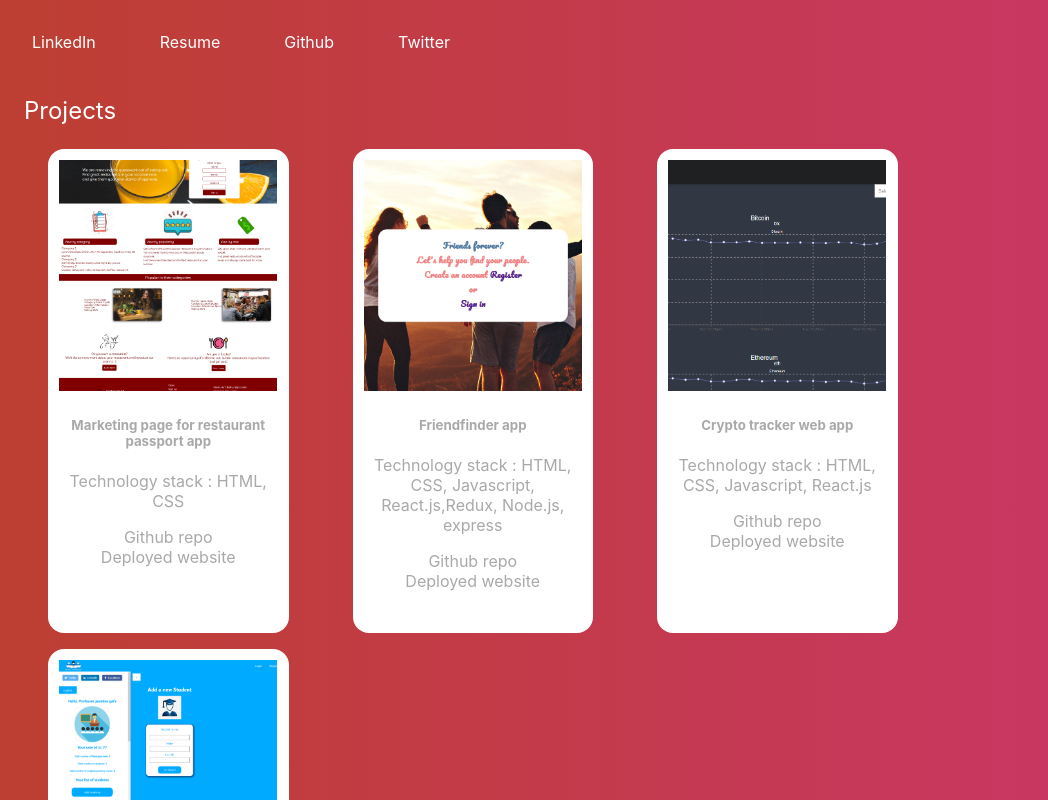
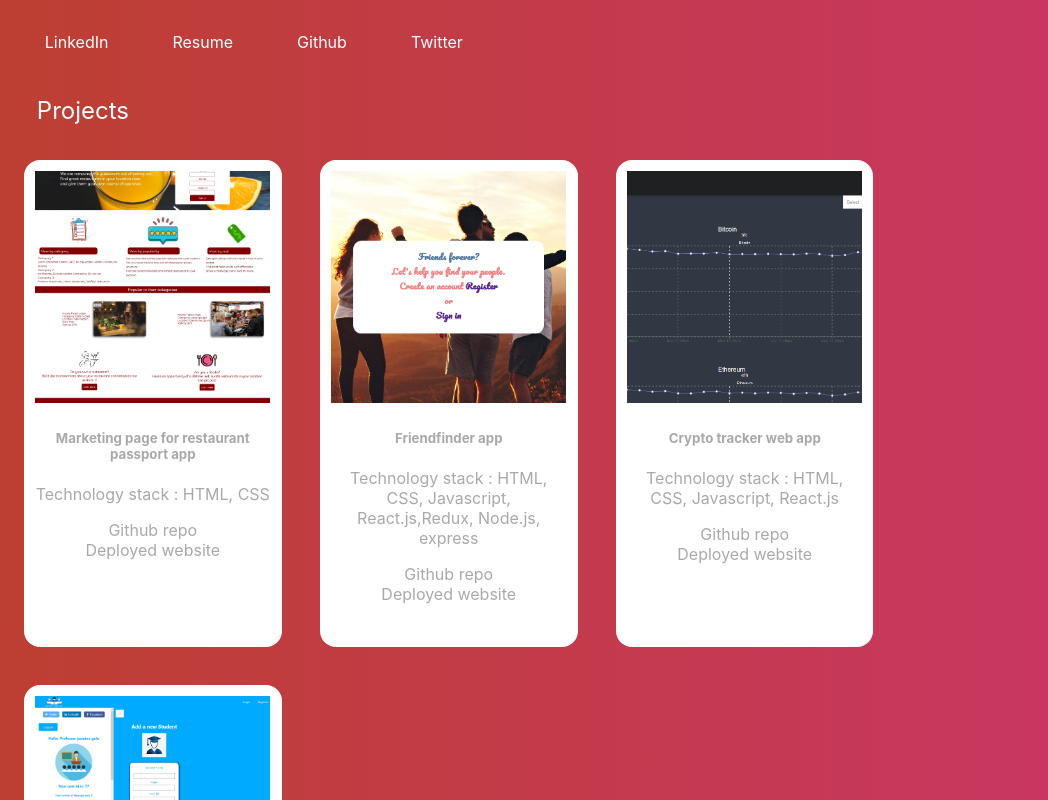
Before and after one commit to awuorm/portfolio-using-react, a React (Create React App) app: page /projects in a window 1280 px wide. Shown: the top 800 px of the page, without its empty margins (0-1048 px from the left). Built offline with nearby package versions, Linux system fonts and the light colour scheme.

Commit message:
removed horizontal scrollbar

```diff
--- a/src/Components/Button.js
+++ b/src/Components/Button.js
@@ -3,12 +3,12 @@ import styled from "styled-components";
 
 const Button = styled.div`
     /* background-color: rgba(255,255,255,0.5); */
-    font-size: 4em;
+    /* font-size: 4em; */
     color: white;
     border: none;
     opacity:1;
     cursor: pointer;
-    transform: rotate(90deg);
+    /* transform: rotate(90deg); */
     text-align: center;
     margin: 1em;
     padding: 1em;
--- a/src/Components/Nav.js
+++ b/src/Components/Nav.js
@@ -7,7 +7,7 @@ const NavWrapper = styled.nav`
   display: flex;
   justify-content:flex-start;
   align-items: center;
-  width:100vw;
+  width:98vw;
 `;
 
 const NavAnchor = styled.a`
--- a/src/styles.js
+++ b/src/styles.js
@@ -1,7 +1,7 @@
 import styled from "styled-components";
 
 export const StyledProjectsTitle = styled.div`
-  width: 100%;
+  width: 98vw;
   height: 10%;
   padding: 1 em;
   margin-bottom: 0.5em;
@@ -24,7 +24,7 @@ export const StyledProjects = styled.div`
   div {
     background: white;
     padding: 0.7em;
-    margin-left: 3em;
+    margin: 0.7em;
     border-radius: 1em;
     color: darkgray;
     img {
```
